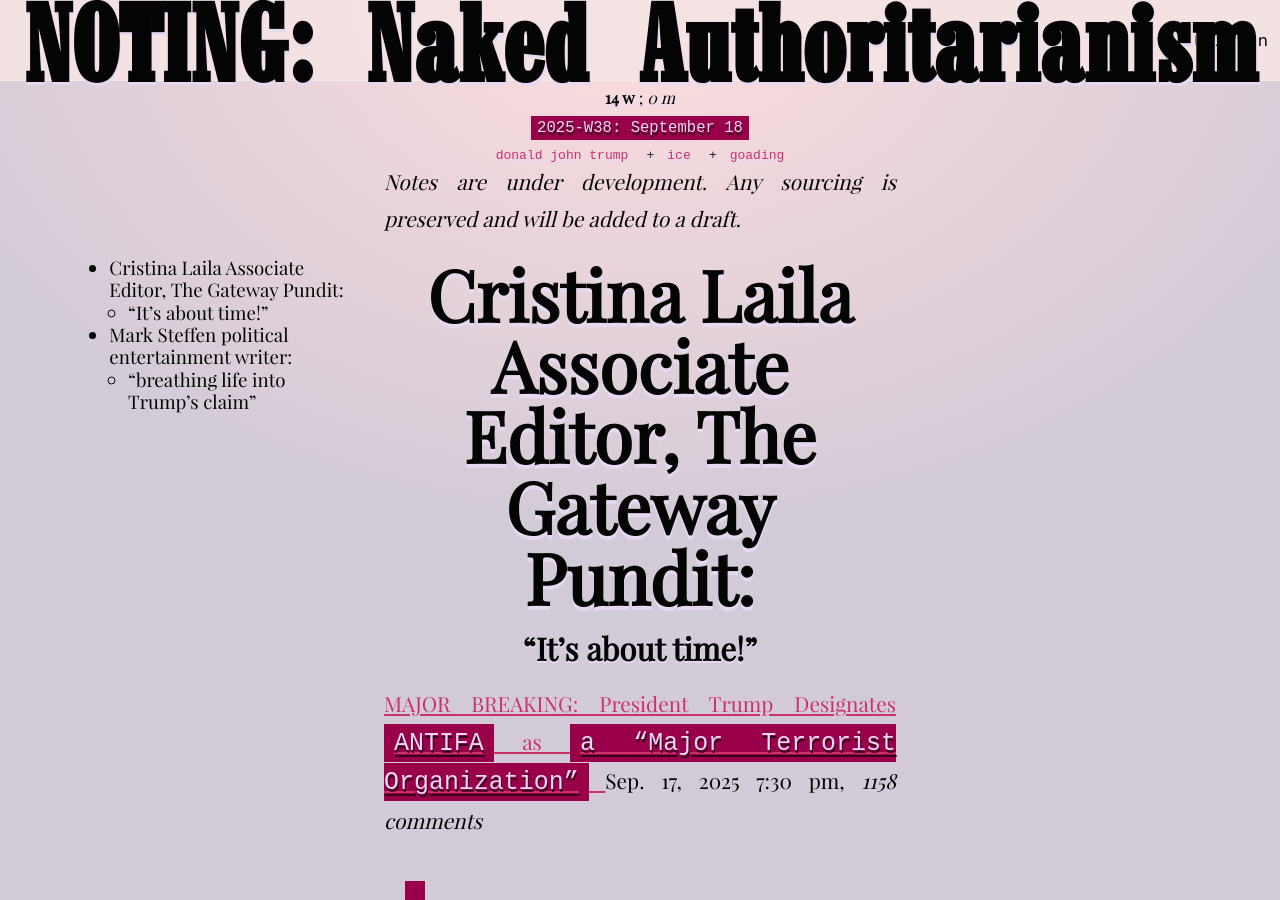
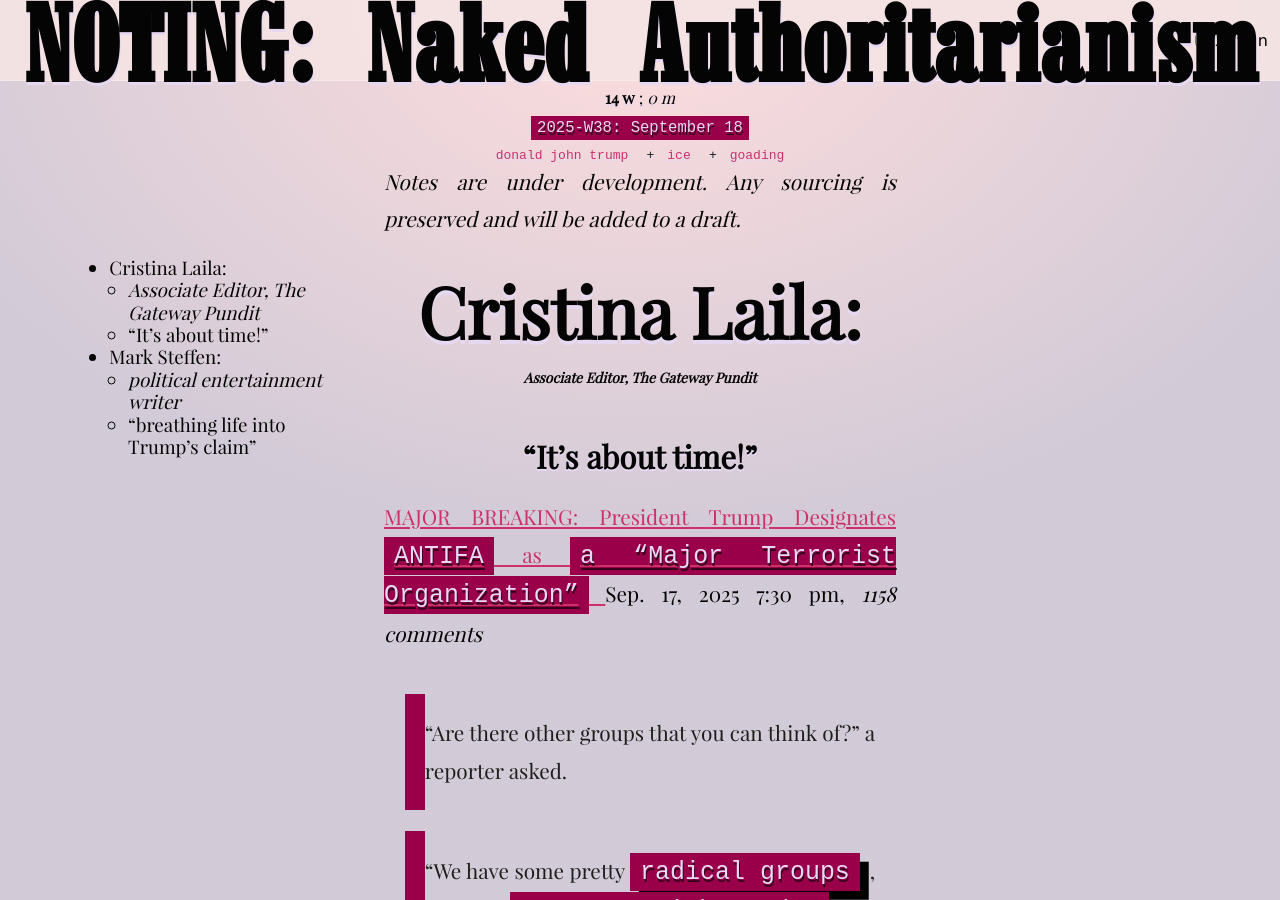
Before and after one commit to tiliv/antibody, a Jekyll site: the page built from docs/journal/autumn-ryan-Naked-Authoritarianism/index.md, in a window 1280 px wide and 900 px high, scrolled down 534 px. Built offline with Jekyll 4.4.1, drawn with Linux system fonts in a browser that asks for light colours; some of the changed text lies outside the part shown.

Commit message:
This might be a good compromise
Keeps the titles in view on the ToC but less nuts on the longest header length

```diff
--- a/docs/journal/autumn-ryan-Naked-Authoritarianism/quote.html
+++ b/docs/journal/autumn-ryan-Naked-Authoritarianism/quote.html
@@ -1,6 +1,8 @@
 {% for info in include.info %}
 
-### {{ info.author }} {{ info.who }}:
+### {{ info.author }}:
+
+###### _{{ info.who }}_
 
 #### {{ info.quote }}
 
```
